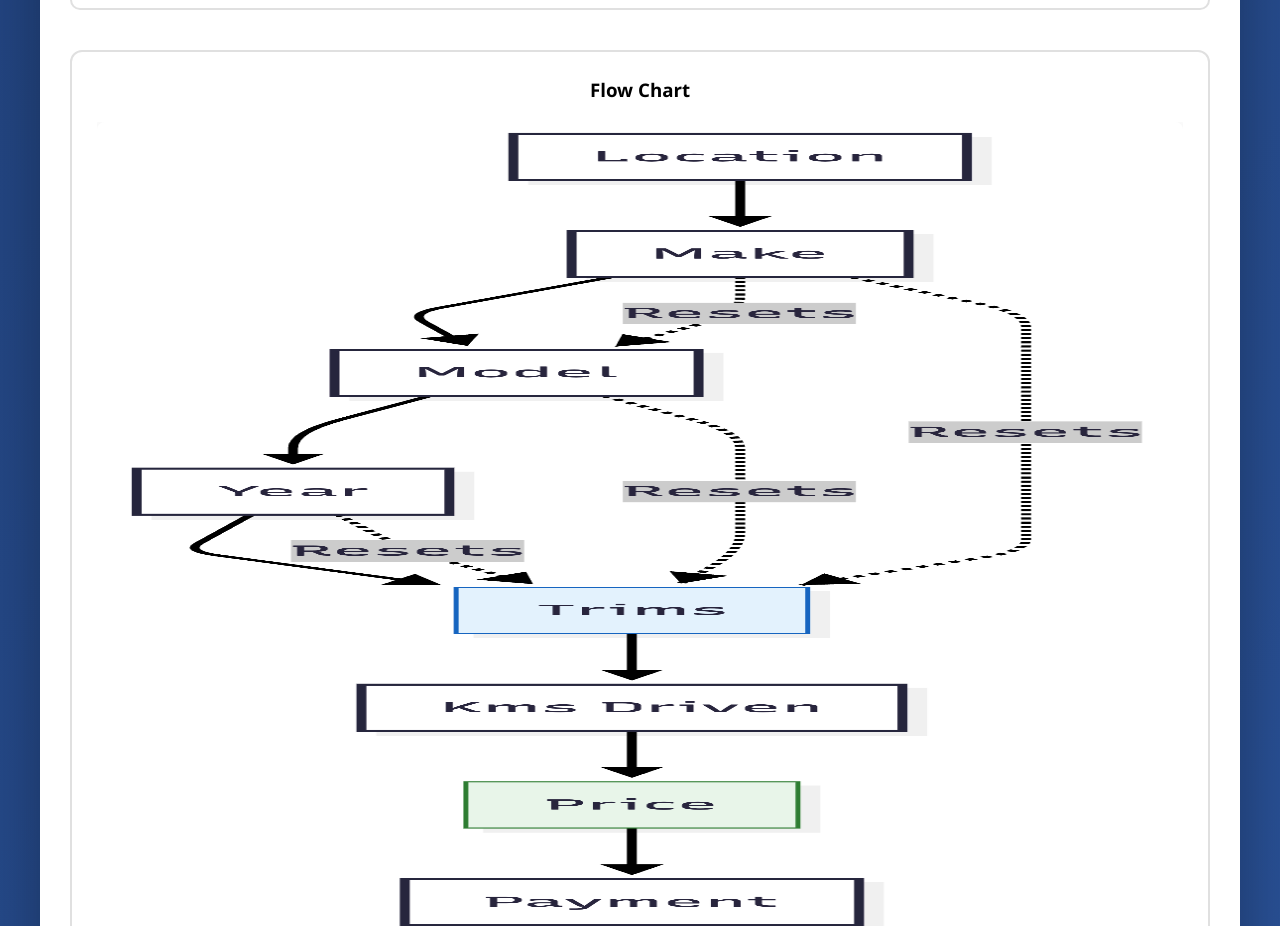
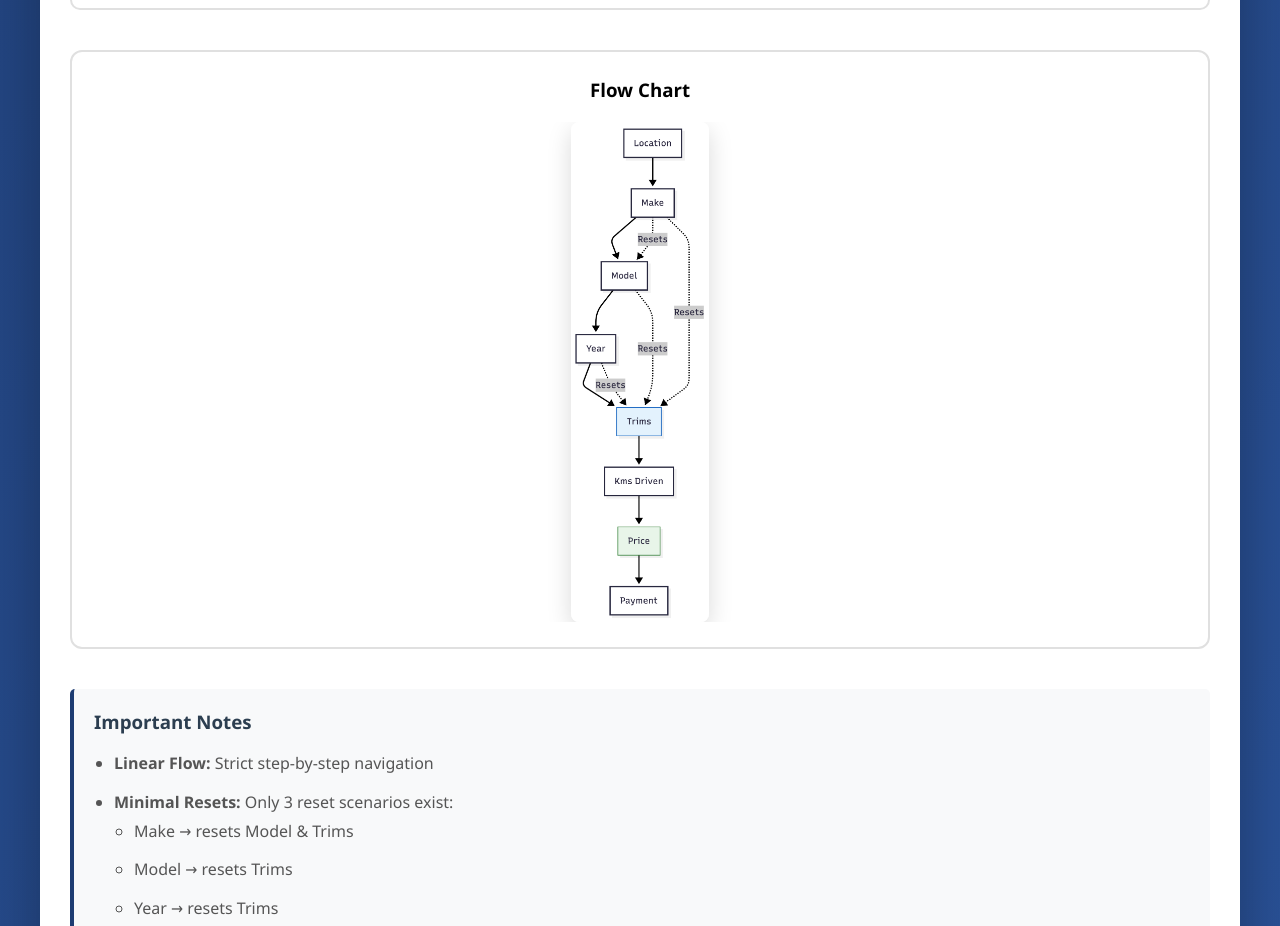
Before and after one commit to Ashhad08/smc-vip-flow-step-dependency-doc, a plain HTML site: page index.html in a window 1280 px wide. Shown: the part 1559-2485 px from the top of the page. Drawn offline with Linux system fonts and the light colour scheme.

Commit message:
Update index.html

```diff
--- a/index.html
+++ b/index.html
@@ -207,11 +207,11 @@
 }
 
 .flow-chart-image-wrapper img {
-    max-width: 100%;
+    max-width: 500px;
     height: auto;
     border-radius: 8px;
 
-     aspect-ratio: 4 / 3;
+     max-height: 500px;
     box-shadow: 0 8px 25px rgba(0, 0, 0, 0.15);
 }
 
```
